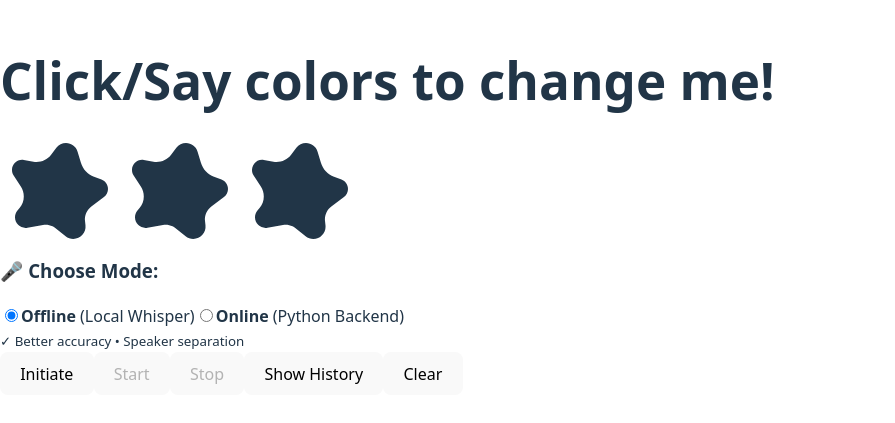
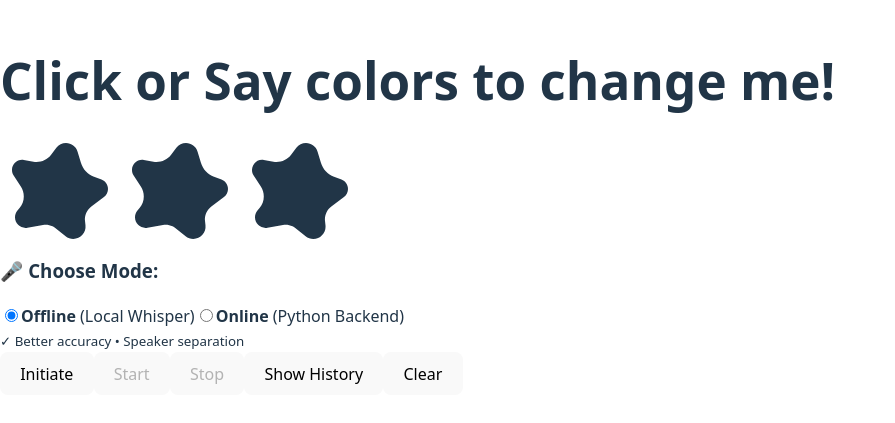
Before and after one commit to Russo903/aac-voice-api-milestone-demo-1, a React (Vite) app: page / in a window 1280 px wide. Shown: the part 187-610 px from the top of the page, without its empty margins (0-895 px from the left). Built offline with nearby package versions, Linux system fonts and the light colour scheme.

Commit message:
have a react thing to show voice controls

```diff
--- a/src/App.tsx
+++ b/src/App.tsx
@@ -11,6 +11,7 @@ function App() {
     const [log, setLog] = useState<string[]>([])
     const [mode, setMode] = useState<'offline' | 'online'>('offline');
     const [useSeparation, setUseSeparation] = useState<boolean>(false);
+    const [isVoiceEnabled, setIsVoiceEnabled] = useState<boolean>(true)
 
     const voiceApi = useRef<AACVoiceAPI | null>(null);
     const wasInitiated = useRef<boolean>(false);
@@ -116,7 +117,7 @@ function App() {
 
     return (
         <>
-            <h1>Click/Say colors to change me!</h1>
+            <h1>Click{isVoiceEnabled && (<> or Say</>)} colors to change me!</h1>
             <div className="row-splotches">
                 <FontAwesomeIcon
                     className="icon blue"
@@ -144,6 +145,7 @@ function App() {
                     <p>{colorText}</p>
                 </div>
 
+                {isVoiceEnabled && (<>
                 {/* ✅ NEW: Mode Selection Panel */}
                 {!wasInitiated.current && (
                     <div className="mode-selection">
@@ -239,6 +241,7 @@ function App() {
                         <div key={i}>{l}</div>
                     ))}
                 </pre>
+                </>)}
             </div>
         </>
     )
```
